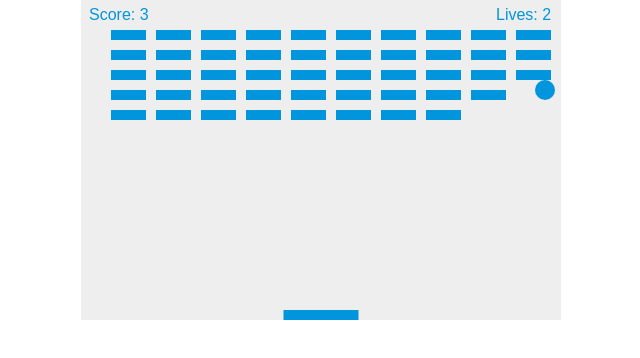
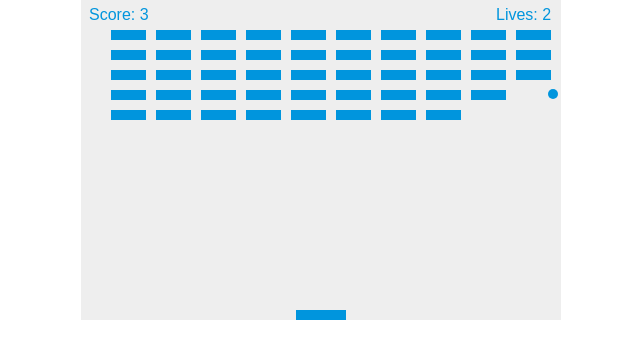
Before and after one commit to NothingHereWasTaken/NothingHereWasTaken, a plain HTML site: page BreakOut.html in a window 1280 px wide. Shown: the full height of the page, 319-959 px from the left. Drawn offline with Linux system fonts and the light colour scheme.

Commit message:
Update BreakOut.html

```diff
--- a/BreakOut.html
+++ b/BreakOut.html
@@ -13,13 +13,13 @@
 <script>
     var canvas = document.getElementById("myCanvas");
     var ctx = canvas.getContext("2d");
-    var ballRadius = 10;
+    var ballRadius = 5;
     var x = canvas.width/2;
     var y = canvas.height-30;
     var dx = 2;
     var dy = -2;
     var paddleHeight = 10;
-    var paddleWidth = 75;
+    var paddleWidth = 50;
     var paddleX = (canvas.width-paddleWidth)/2;
     var rightPressed = false;
     var leftPressed = false;
```
